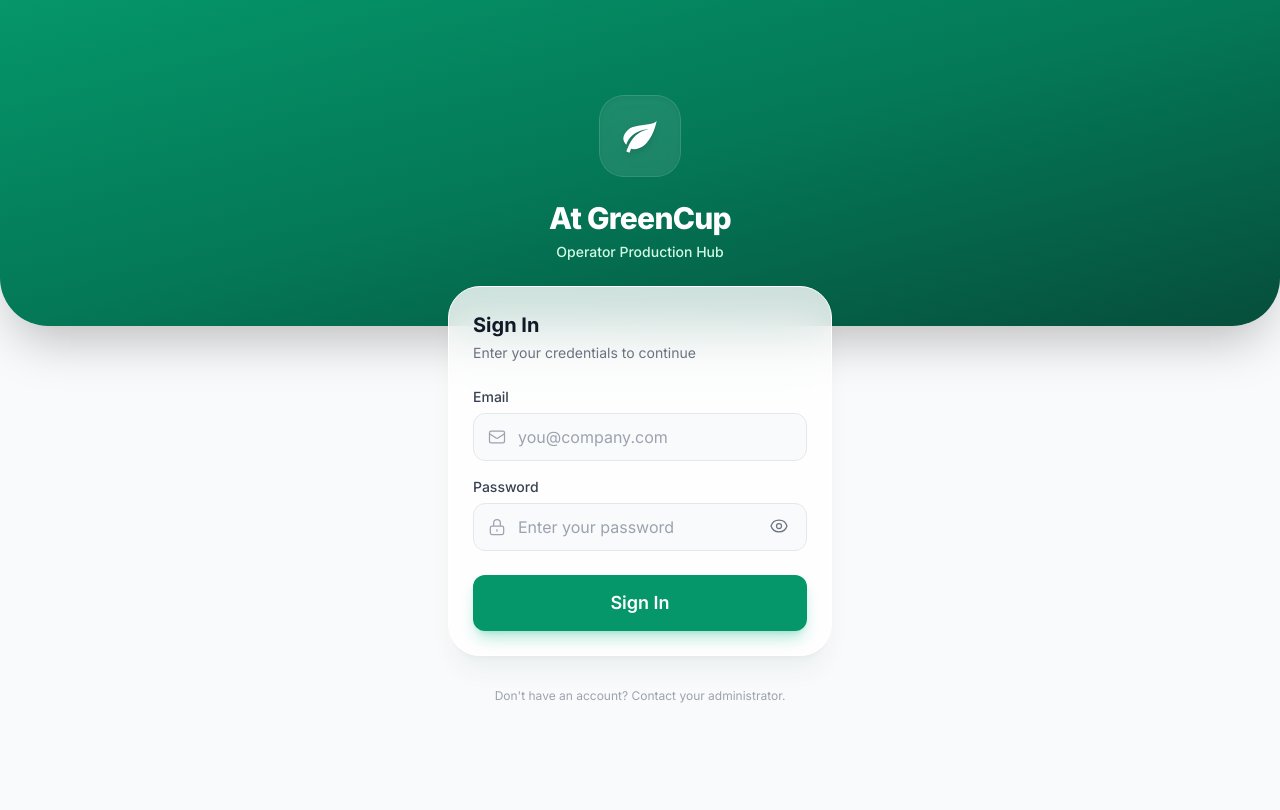
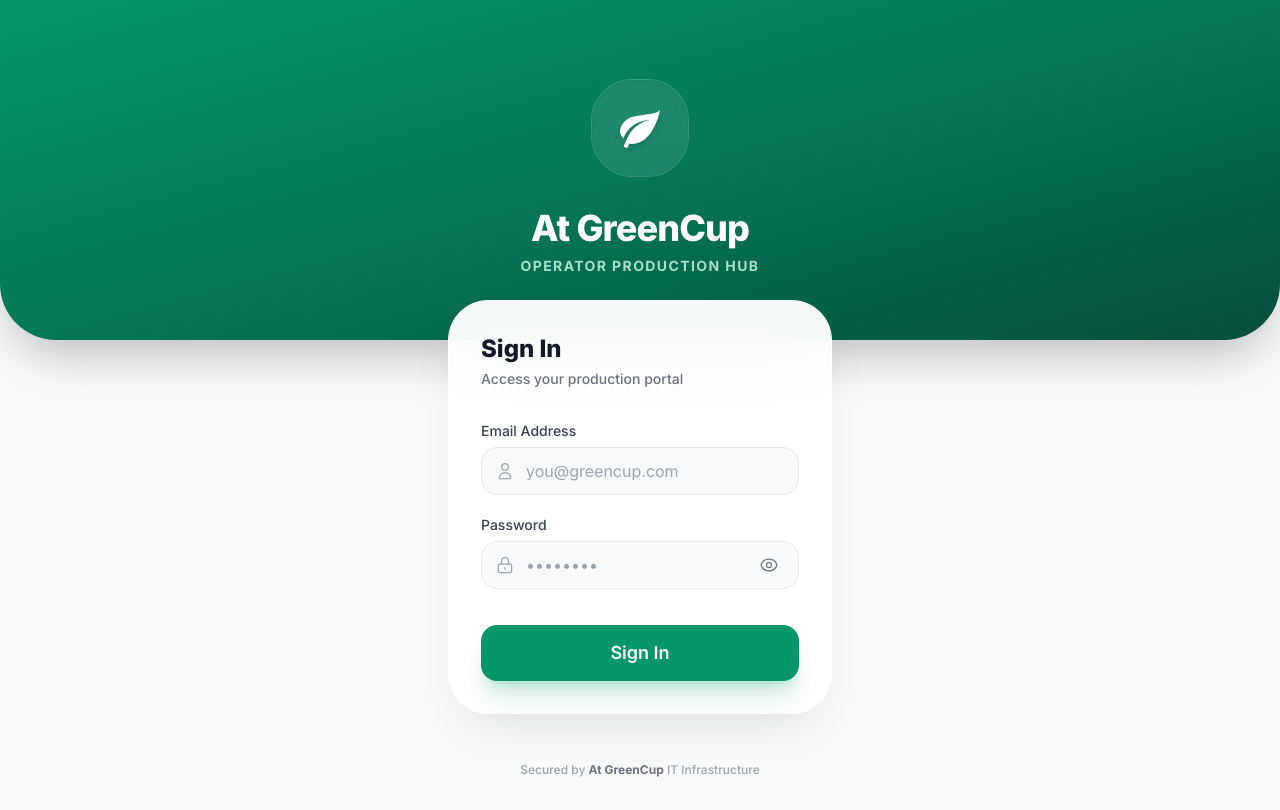
Before and after one commit to tawheedxdx/atgreencup, a React (Vite) app: page /login in a window 1280 px wide. Built offline with nearby package versions, Linux system fonts and the light colour scheme; no server answers.

Commit message:
Upgrade app opening with next-level SVG path animations and route transitions

```diff
--- /dev/null
+++ b/src/components/layout/PageTransition.tsx
@@ -0,0 +1,19 @@
+import React from 'react';
+import { motion, HTMLMotionProps } from 'framer-motion';
+
+interface PageTransitionProps extends HTMLMotionProps<'div'> {
+  children: React.ReactNode;
+}
+
+export const PageTransition: React.FC<PageTransitionProps> = ({ children, ...props }) => (
+  <motion.div
+    initial={{ opacity: 0, y: 10 }}
+    animate={{ opacity: 1, y: 0 }}
+    exit={{ opacity: 0, y: -10 }}
+    transition={{ duration: 0.4, ease: [0.16, 1, 0.3, 1] }}
+    className="w-full"
+    {...props}
+  >
+    {children}
+  </motion.div>
+);
--- a/src/features/auth/LoginScreen.tsx
+++ b/src/features/auth/LoginScreen.tsx
@@ -4,6 +4,7 @@ import { motion, AnimatePresence } from 'framer-motion';
 import { useAuthStore } from '../../store/authStore';
 import { Button } from '../../components/ui/Button';
 import { Input } from '../../components/ui/Input';
+import { PageTransition } from '../../components/layout/PageTransition';
 
 export const LoginScreen: React.FC = () => {
   const navigate = useNavigate();
@@ -26,38 +27,38 @@ export const LoginScreen: React.FC = () => {
   };
 
   return (
-    <div className="min-h-screen bg-gray-50 flex flex-col overflow-hidden">
+    <PageTransition className="min-h-screen bg-gray-50 flex flex-col overflow-hidden">
       {/* Top Brand Section */}
       <motion.div
-        initial={{ y: '-10%', opacity: 0 }}
+        initial={{ y: -50, opacity: 0 }}
         animate={{ y: 0, opacity: 1 }}
-        transition={{ duration: 0.8, ease: [0.16, 1, 0.3, 1] }}
-        className="bg-gradient-to-br from-emerald-600 via-emerald-700 to-emerald-900 px-8 pt-[12vh] pb-16 rounded-b-[3rem] shadow-2xl relative z-0"
+        transition={{ duration: 1, ease: [0.16, 1, 0.3, 1] }}
+        className="bg-gradient-to-br from-emerald-600 via-emerald-700 to-emerald-900 px-8 pt-[10vh] pb-16 rounded-b-[3.5rem] shadow-2xl relative z-0"
       >
         <div className="max-w-sm mx-auto flex flex-col items-center text-center">
           <motion.div
-            initial={{ scale: 0.5, rotate: -15, opacity: 0 }}
+            initial={{ scale: 0.5, rotate: -20, opacity: 0 }}
             animate={{ scale: 1, rotate: 0, opacity: 1 }}
-            transition={{ delay: 0.2, type: 'spring', stiffness: 200, damping: 20 }}
-            className="w-20 h-20 bg-white/10 backdrop-blur-md rounded-3xl flex items-center justify-center mb-6 shadow-inner ring-1 ring-white/20"
+            transition={{ delay: 0.3, type: 'spring', stiffness: 200, damping: 20 }}
+            className="w-24 h-24 bg-white/10 backdrop-blur-md rounded-[2.5rem] flex items-center justify-center mb-8 shadow-inner ring-1 ring-white/20"
           >
-            <svg className="w-10 h-10 text-white drop-shadow-md" fill="currentColor" viewBox="0 0 24 24">
+            <svg className="w-12 h-12 text-white drop-shadow-md" fill="currentColor" viewBox="0 0 24 24">
               <path d="M17 8C8 10 5.9 16.17 3.82 21.34l1.89.66.95-2.3c.48.17.98.3 1.34.3C19 20 22 3 22 3c-1 2-8 2.25-13 3.25S2 11.5 2 13.5s1.75 3.75 1.75 3.75C7 8 17 8 17 8z" />
             </svg>
           </motion.div>
           <motion.h1
-            initial={{ y: 10, opacity: 0 }}
+            initial={{ y: 20, opacity: 0 }}
             animate={{ y: 0, opacity: 1 }}
-            transition={{ delay: 0.3, duration: 0.5 }}
-            className="text-white text-3xl font-extrabold tracking-tight"
+            transition={{ delay: 0.4, duration: 0.6 }}
+            className="text-white text-4xl font-black tracking-tight"
           >
             At GreenCup
           </motion.h1>
           <motion.p
             initial={{ y: 10, opacity: 0 }}
             animate={{ y: 0, opacity: 1 }}
-            transition={{ delay: 0.4, duration: 0.5 }}
-            className="text-emerald-100 text-sm font-medium mt-1.5 opacity-90"
+            transition={{ delay: 0.5, duration: 0.6 }}
+            className="text-emerald-100/80 text-sm font-bold uppercase tracking-widest mt-2"
           >
             Operator Production Hub
           </motion.p>
@@ -67,59 +68,68 @@ export const LoginScreen: React.FC = () => {
       {/* Login Form */}
       <div className="flex-1 px-5 relative z-10 -mt-10">
         <motion.div
-          initial={{ y: 40, opacity: 0 }}
+          initial={{ y: 60, opacity: 0 }}
           animate={{ y: 0, opacity: 1 }}
-          transition={{ delay: 0.5, duration: 0.6, ease: [0.16, 1, 0.3, 1] }}
-          className="max-w-sm mx-auto bg-white/80 backdrop-blur-xl rounded-[2rem] shadow-xl shadow-emerald-900/5 p-6 border border-white"
+          transition={{ delay: 0.6, duration: 0.8, ease: [0.16, 1, 0.3, 1] }}
+          className="max-w-sm mx-auto bg-white/95 backdrop-blur-2xl rounded-[2.5rem] shadow-2xl shadow-emerald-950/10 p-8 border border-white"
         >
-          <h2 className="text-xl font-bold text-gray-900 mb-1">Sign In</h2>
-          <p className="text-sm text-gray-500 mb-6">Enter your credentials to continue</p>
+          <div className="mb-8">
+            <h2 className="text-2xl font-black text-gray-900 mb-1">Sign In</h2>
+            <p className="text-sm text-gray-500 font-medium">Access your production portal</p>
+          </div>
 
           <AnimatePresence>
             {error && (
               <motion.div
-                initial={{ opacity: 0, height: 0, scale: 0.9 }}
+                initial={{ opacity: 0, height: 0, scale: 0.95 }}
                 animate={{ opacity: 1, height: 'auto', scale: 1 }}
-                exit={{ opacity: 0, height: 0, scale: 0.9 }}
-                className="mb-4 p-3 bg-red-50 border border-red-100 rounded-xl origin-top"
+                exit={{ opacity: 0, height: 0, scale: 0.95 }}
+                className="mb-6 p-4 bg-red-50 border border-red-100 rounded-2xl origin-top"
               >
-                <p className="text-sm text-red-600 font-medium">{error}</p>
+                <div className="flex gap-3">
+                  <svg className="w-5 h-5 text-red-500 shrink-0" fill="none" stroke="currentColor" viewBox="0 0 24 24">
+                    <path strokeLinecap="round" strokeLinejoin="round" strokeWidth={2} d="M12 9v2m0 4h.01m-6.938 4h13.856c1.54 0 2.502-1.667 1.732-3L13.732 4c-.77-1.333-2.694-1.333-3.464 0L3.34 16c-.77 1.333.192 3 1.732 3z" />
+                  </svg>
+                  <p className="text-sm text-red-700 font-bold leading-tight">{error}</p>
+                </div>
               </motion.div>
             )}
           </AnimatePresence>
 
-          <form onSubmit={handleSubmit} className="space-y-4">
-            <motion.div initial={{ x: -10, opacity: 0 }} animate={{ x: 0, opacity: 1 }} transition={{ delay: 0.6 }}>
+          <form onSubmit={handleSubmit} className="space-y-5">
+            <motion.div initial={{ x: -20, opacity: 0 }} animate={{ x: 0, opacity: 1 }} transition={{ delay: 0.7 }}>
               <Input
-                label="Email"
+                label="Email Address"
                 type="email"
-                placeholder="you@company.com"
+                placeholder="you@greencup.com"
                 value={email}
                 onChange={(e) => setEmail(e.target.value)}
                 autoComplete="email"
+                className="!rounded-2xl"
                 icon={
                   <svg className="w-5 h-5 text-gray-400" fill="none" stroke="currentColor" viewBox="0 0 24 24">
-                    <path strokeLinecap="round" strokeLinejoin="round" strokeWidth={1.5} d="M3 8l7.89 5.26a2 2 0 002.22 0L21 8M5 19h14a2 2 0 002-2V7a2 2 0 00-2-2H5a2 2 0 00-2 2v10a2 2 0 002 2z" />
+                    <path strokeLinecap="round" strokeLinejoin="round" strokeWidth={1.5} d="M16 7a4 4 0 11-8 0 4 4 0 018 0zM12 14a7 7 0 00-7 7h14a7 7 0 00-7-7z" />
                   </svg>
                 }
               />
             </motion.div>
 
-            <motion.div initial={{ x: -10, opacity: 0 }} animate={{ x: 0, opacity: 1 }} transition={{ delay: 0.7 }}>
+            <motion.div initial={{ x: -20, opacity: 0 }} animate={{ x: 0, opacity: 1 }} transition={{ delay: 0.8 }}>
               <Input
                 label="Password"
                 type={showPassword ? 'text' : 'password'}
-                placeholder="Enter your password"
+                placeholder="••••••••"
                 value={password}
                 onChange={(e) => setPassword(e.target.value)}
                 autoComplete="current-password"
+                className="!rounded-2xl"
                 icon={
                   <svg className="w-5 h-5 text-gray-400" fill="none" stroke="currentColor" viewBox="0 0 24 24">
                     <path strokeLinecap="round" strokeLinejoin="round" strokeWidth={1.5} d="M12 15v2m-6 4h12a2 2 0 002-2v-6a2 2 0 00-2-2H6a2 2 0 00-2 2v6a2 2 0 002 2zm10-10V7a4 4 0 00-8 0v4h8z" />
                   </svg>
                 }
                 rightIcon={
-                  <button type="button" onClick={() => setShowPassword(!showPassword)} className="p-1 hover:bg-gray-100 rounded-lg transition-colors">
+                  <button type="button" onClick={() => setShowPassword(!showPassword)} className="p-1.5 hover:bg-gray-100 rounded-xl transition-colors">
                     {showPassword ? (
                       <svg className="w-5 h-5 text-gray-500" fill="none" stroke="currentColor" viewBox="0 0 24 24">
                         <path strokeLinecap="round" strokeLinejoin="round" strokeWidth={1.5} d="M13.875 18.825A10.05 10.05 0 0112 19c-4.478 0-8.268-2.943-9.543-7a9.97 9.97 0 011.563-3.029m5.858.908a3 3 0 114.243 4.243M9.878 9.878l4.242 4.242M9.88 9.88l-3.29-3.29m7.532 7.532l3.29 3.29M3 3l3.59 3.59m0 0A9.953 9.953 0 0112 5c4.478 0 8.268 2.943 9.543 7a10.025 10.025 0 01-4.132 5.411m0 0L21 21" />
@@ -135,8 +145,14 @@ export const LoginScreen: React.FC = () => {
               />
             </motion.div>
 
-            <motion.div initial={{ y: 10, opacity: 0 }} animate={{ y: 0, opacity: 1 }} transition={{ delay: 0.8 }} className="pt-2">
-              <Button type="submit" fullWidth loading={loading} size="lg" className="shadow-lg shadow-emerald-500/30">
+            <motion.div initial={{ y: 20, opacity: 0 }} animate={{ y: 0, opacity: 1 }} transition={{ delay: 0.9 }} className="pt-4">
+              <Button
+                type="submit"
+                fullWidth
+                loading={loading}
+                size="lg"
+                className="!rounded-2xl !bg-emerald-600 hover:!bg-emerald-700 shadow-xl shadow-emerald-600/20 py-4 text-lg font-bold"
+              >
                 Sign In
               </Button>
             </motion.div>
@@ -146,12 +162,12 @@ export const LoginScreen: React.FC = () => {
         <motion.p
           initial={{ opacity: 0 }}
           animate={{ opacity: 1 }}
-          transition={{ delay: 1, duration: 1 }}
-          className="text-center text-xs text-gray-400 mt-8 mb-8"
+          transition={{ delay: 1.2, duration: 1 }}
+          className="text-center text-xs text-gray-400 mt-12 mb-8 font-medium"
         >
-          Don't have an account? Contact your administrator.
+          Secured by <span className="text-gray-500 font-bold">At GreenCup</span> IT Infrastructure
         </motion.p>
       </div>
-    </div>
+    </PageTransition>
   );
 };
--- a/src/features/auth/SplashScreen.tsx
+++ b/src/features/auth/SplashScreen.tsx
@@ -1,5 +1,6 @@
 import React, { useEffect } from 'react';
 import { useNavigate } from 'react-router-dom';
+import { motion, AnimatePresence } from 'framer-motion';
 import { useAuthStore } from '../../store/authStore';
 
 export const SplashScreen: React.FC = () => {
@@ -14,27 +15,116 @@ export const SplashScreen: React.FC = () => {
       } else {
         navigate('/login', { replace: true });
       }
-    }, 1500);
+    }, 2500); // Slightly longer to appreciate the animation
     return () => clearTimeout(timer);
   }, [initialized, user, profile, navigate]);
 
   return (
-    <div className="min-h-screen bg-gradient-to-br from-emerald-600 via-emerald-700 to-emerald-900 flex flex-col items-center justify-center px-8">
-      {/* Logo placeholder */}
-      <div className="w-20 h-20 bg-white/15 backdrop-blur rounded-3xl flex items-center justify-center mb-6 animate-pulse">
-        <svg className="w-10 h-10 text-white" fill="currentColor" viewBox="0 0 24 24">
-          <path d="M17 8C8 10 5.9 16.17 3.82 21.34l1.89.66.95-2.3c.48.17.98.3 1.34.3C19 20 22 3 22 3c-1 2-8 2.25-13 3.25S2 11.5 2 13.5s1.75 3.75 1.75 3.75C7 8 17 8 17 8z" />
-        </svg>
+    <motion.div
+      initial={{ opacity: 0 }}
+      animate={{ opacity: 1 }}
+      exit={{ opacity: 0, scale: 1.1, filter: 'blur(10px)' }}
+      transition={{ duration: 0.8, ease: [0.16, 1, 0.3, 1] }}
+      className="fixed inset-0 bg-gradient-to-br from-emerald-600 via-emerald-700 to-emerald-900 flex flex-col items-center justify-center px-8 overflow-hidden"
+    >
+      {/* Ambient background pulses */}
+      <div className="absolute inset-0 overflow-hidden pointer-events-none">
+        {[1, 2, 3].map((i) => (
+          <motion.div
+            key={i}
+            initial={{ scale: 0.8, opacity: 0 }}
+            animate={{
+              scale: [1, 1.3, 1],
+              opacity: [0.05, 0.15, 0.05],
+              rotate: [0, 45, 0]
+            }}
+            transition={{
+              duration: 8 + i * 2,
+              repeat: Infinity,
+              ease: "linear",
+              delay: i * 2
+            }}
+            className="absolute top-1/2 left-1/2 -translate-x-1/2 -translate-y-1/2 w-[150%] h-[150%] rounded-[40%] bg-white/5 blur-3xl"
+          />
+        ))}
       </div>
 
-      {/* Brand text */}
-      <h1 className="text-white text-3xl font-bold tracking-tight mb-1">At GreenCup</h1>
-      <p className="text-emerald-200 text-sm font-medium">Production Hub</p>
+      <div className="relative z-10 flex flex-col items-center">
+        {/* Animated Logo Container */}
+        <motion.div
+          initial={{ scale: 0.8, opacity: 0, rotate: -10 }}
+          animate={{ scale: 1, opacity: 1, rotate: 0 }}
+          transition={{ type: "spring", stiffness: 100, damping: 20 }}
+          className="w-24 h-24 bg-white/10 backdrop-blur-xl rounded-[2rem] flex items-center justify-center mb-8 ring-1 ring-white/20 shadow-2xl"
+        >
+          <svg className="w-12 h-12 text-white" viewBox="0 0 24 24" fill="none">
+            <motion.path
+              d="M17 8C8 10 5.9 16.17 3.82 21.34l1.89.66.95-2.3c.48.17.98.3 1.34.3C19 20 22 3 22 3c-1 2-8 2.25-13 3.25S2 11.5 2 13.5s1.75 3.75 1.75 3.75C7 8 17 8 17 8z"
+              stroke="currentColor"
+              strokeWidth="1.5"
+              strokeLinecap="round"
+              strokeLinejoin="round"
+              initial={{ pathLength: 0, opacity: 0 }}
+              animate={{ pathLength: 1, opacity: 1 }}
+              transition={{ duration: 1.5, ease: "easeInOut", delay: 0.5 }}
+            />
+            <motion.path
+              d="M12 14c-1 0-2-1-2-2s1-2 2-2 2 1 2 2-1 2-2 2z"
+              fill="currentColor"
+              initial={{ scale: 0, opacity: 0 }}
+              animate={{ scale: 1, opacity: 0.5 }}
+              transition={{ duration: 0.8, delay: 1.2 }}
+            />
+          </svg>
+        </motion.div>
 
-      {/* Loading spinner */}
-      <div className="mt-12">
-        <div className="w-8 h-8 border-3 border-white/20 border-t-white rounded-full animate-spin" />
+        {/* Staggered Text */}
+        <motion.div
+          initial="hidden"
+          animate="visible"
+          variants={{
+            hidden: { opacity: 0 },
+            visible: {
+              opacity: 1,
+              transition: { staggerChildren: 0.2, delayChildren: 0.8 }
+            }
+          }}
+          className="text-center"
+        >
+          <motion.h1
+            variants={{
+              hidden: { y: 20, opacity: 0 },
+              visible: { y: 0, opacity: 1 }
+            }}
+            className="text-white text-4xl font-black tracking-tight mb-2"
+          >
+            At GreenCup
+          </motion.h1>
+          <motion.p
+            variants={{
+              hidden: { y: 10, opacity: 0 },
+              visible: { y: 0, opacity: 0.8 }
+            }}
+            className="text-emerald-100 text-sm font-bold uppercase tracking-widest"
+          >
+            Production Hub
+          </motion.p>
+        </motion.div>
+
+        {/* Elegant Progress bar instead of spinner */}
+        <motion.div
+          initial={{ width: 0, opacity: 0 }}
+          animate={{ width: 120, opacity: 1 }}
+          transition={{ duration: 2, delay: 0.5, ease: "easeInOut" }}
+          className="h-1 bg-white/20 rounded-full mt-16 overflow-hidden relative"
+        >
+          <motion.div
+            animate={{ x: [-120, 120] }}
+            transition={{ duration: 1.5, repeat: Infinity, ease: "easeInOut" }}
+            className="absolute inset-0 w-1/2 bg-white"
+          />
+        </motion.div>
       </div>
-    </div>
+    </motion.div>
   );
 };
```
Also changed, not shown: src/app/Router.tsx (+15 -4 lines), src/features/auth/WelcomeScreen.tsx (+86 -45 lines), src/features/dashboard/DashboardPage.tsx (+4 -3 lines).
